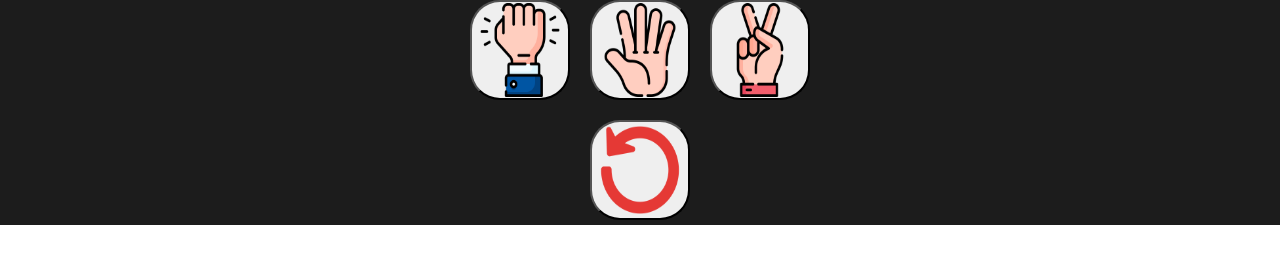
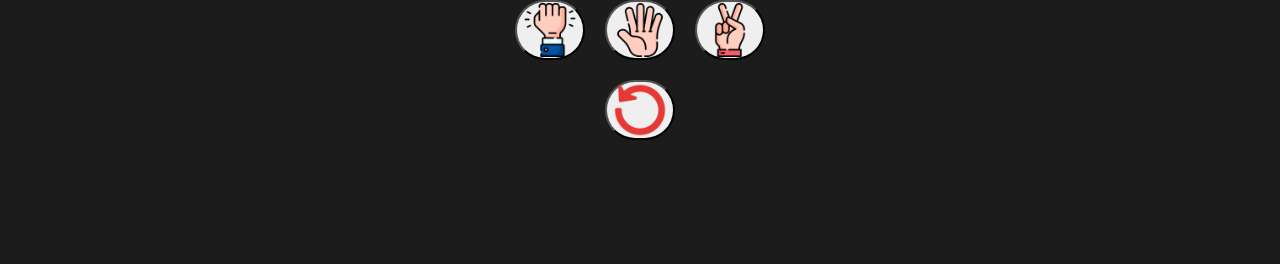
Before and after one commit to aliamaanansari/rockpaperscissor-app, a plain HTML site: page index.html in a window 1280 px wide. Drawn offline with Linux system fonts and the light colour scheme.

Commit message:
editted css

```diff
--- a/style.css
+++ b/style.css
@@ -3,7 +3,7 @@ body{
     width: 100%;
     padding: 0;
     margin: 0;
-
+    background: #1c1c1c;
 }
 .wrapper{
     background: #1c1c1c;
@@ -21,8 +21,8 @@ body{
     gap: 20px;
 }
 button{
-    height: 100px;
-    width: 100px;
+    height: 60px;
+    width: 70px;
     font-size: 48px;
     border-radius: 30px;
     cursor: pointer;
```
